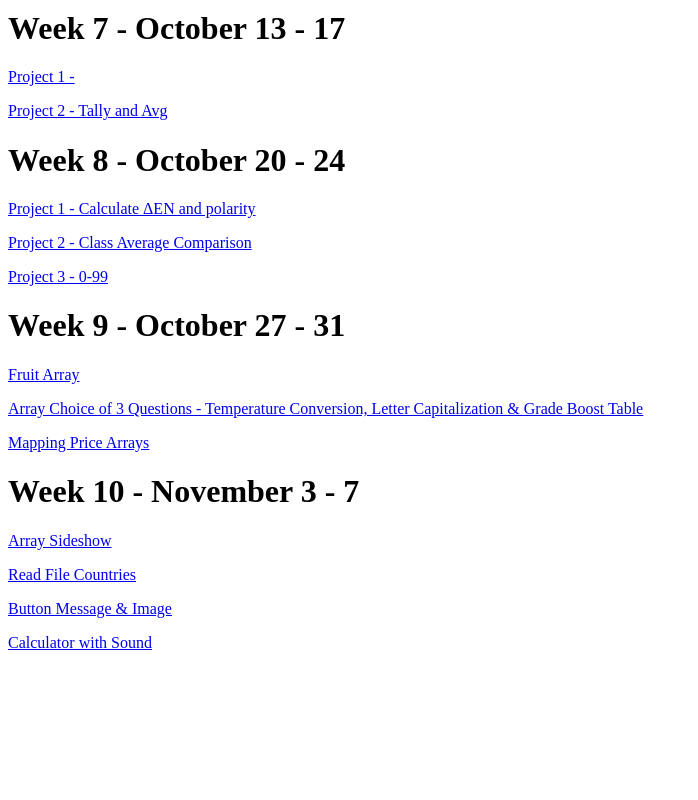
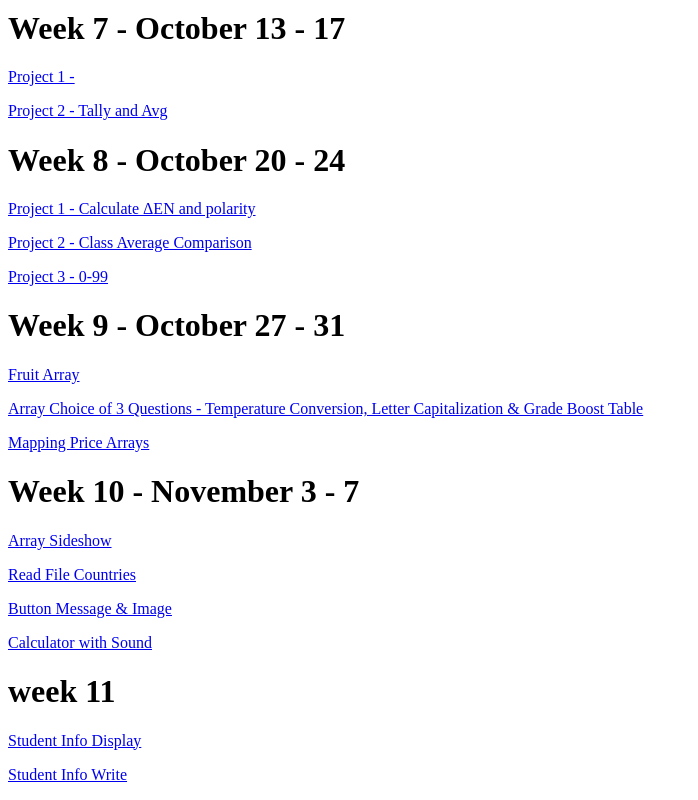
Before and after one commit to maiam25/maiam25.github.io, a plain HTML site: page index.html in a window 1280 px wide. Shown: the part 1041-1841 px from the top of the page, without its empty margins (0-698 px from the left). Before the commit the page ends 1709 px from the top, so only its background shows below. Drawn offline with Linux system fonts and the light colour scheme.

Commit message:
Add Week 11 links and header to index.html

```diff
--- a/index.html
+++ b/index.html
@@ -47,5 +47,8 @@
     <p> <a href="Week10/Day10.2/"> Read File Countries</a></p>
     <p> <a href="Week10/Day10.3/"> Button Message & Image</a></p>
     <p> <a href="Week10/Day10.5/"> Calculator with Sound</a></p>
+    <h1> week 11</h1>
+    <p> <a href="Week11/Day11.2/"> Student Info Display </a></p>
+    <p> <a href="Week11/Day11.3/"> Student Info Write</a></p>
 </body>
 </html>
```
